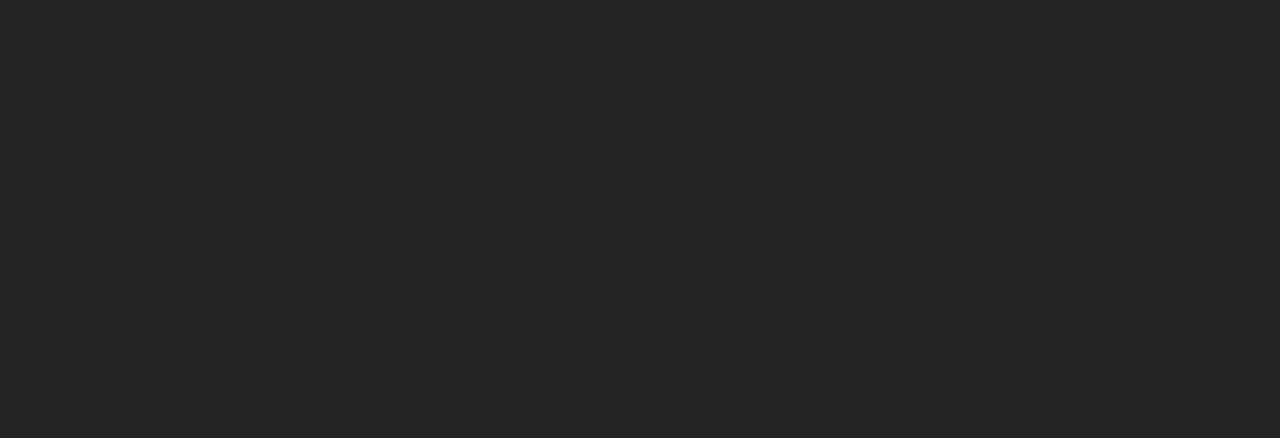
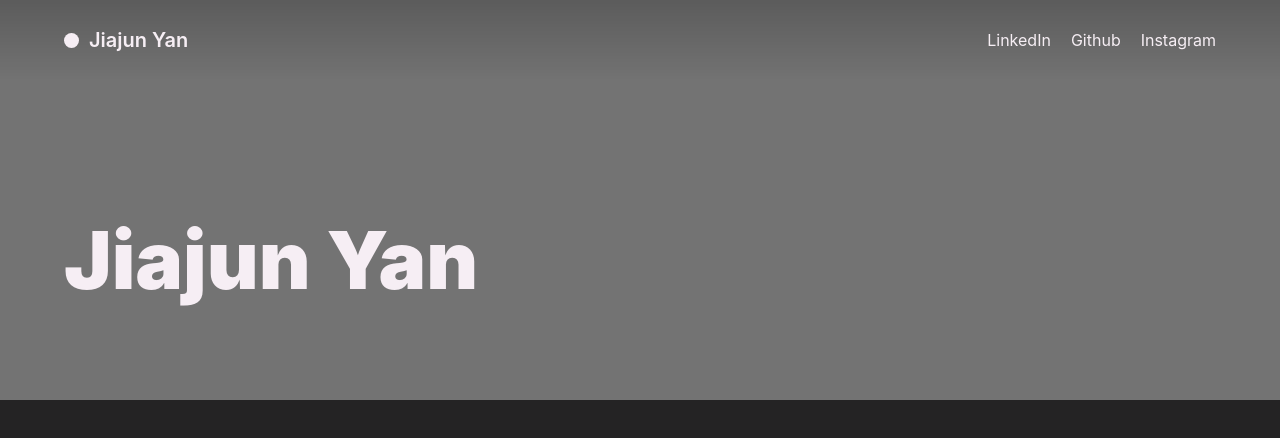
Before and after one commit to realfrancisyan/v3, a Next.js app: page / in a window 1280 px wide. Shown: the top 438 px of the page. Built offline with nearby package versions, Linux system fonts and the light colour scheme.

Commit message:
添加 jumbotron

```diff
--- a/package.json
+++ b/package.json
@@ -20,6 +20,7 @@
   "homepage": "https://github.com/realfrancisyan/v3#readme",
   "dependencies": {
     "next": "^9.3.1",
+    "next-images": "^1.3.1",
     "radium": "^0.26.0",
     "react": "^16.13.1",
     "react-dom": "^16.13.1"
--- a/pages/index.tsx
+++ b/pages/index.tsx
@@ -1,12 +1,58 @@
+import React from 'react';
 import Radium from 'radium';
-import { GlobalStyles } from '../styles';
+import { GlobalStyles, ResetStyles, theme, layout } from '../styles';
+import Header from '../components/Header'
+import HeroBackground from '../assets/images/hero.jpg';
 
-const Index = () => {
-	return (
-		<div>
-			<GlobalStyles />
-		</div>
-	);
+const { colors, fontWeight } = theme;
+
+const jumbotron = {
+	self: {
+		width: '100%',
+		height: 400,
+		backgroundColor: colors.gray,
+		backgroundImage: `url(${HeroBackground})`,
+		backgroundSize: 'cover',
+		display: 'flex',
+		position: 'relative' as 'relative'
+	},
+	cover: {
+		position: 'absolute' as 'absolute',
+		width: '100%',
+		height: '100%',
+		backgroundColor: 'rgba(0,0,0,0.1)',
+		zIndex: 0
+	},
+	titleWrapper: {
+		position: 'relative' as 'relative',
+		alignSelf: 'flex-end',
+		zIndex: 1,
+		...layout.contentSize.desktop,
+		marginBottom: 100
+	},
+	title: {
+		fontSize: 80,
+		color: colors.white,
+		fontWeight: fontWeight.ultra,
+	}
 };
 
+class Index extends React.Component {
+	render() {
+		return (
+			<React.Fragment>
+				<ResetStyles />
+				<GlobalStyles />
+				<Header></Header>
+				<div style={jumbotron.self}>
+					<div style={jumbotron.cover}></div>
+					<div style={jumbotron.titleWrapper}>
+						<h1 style={jumbotron.title}>Jiajun Yan</h1>
+					</div>
+				</div>
+			</React.Fragment>
+		);
+	}
+}
+
 export default Radium(Index);
```
Also changed, not shown: assets/images/hero.jpg (added).
